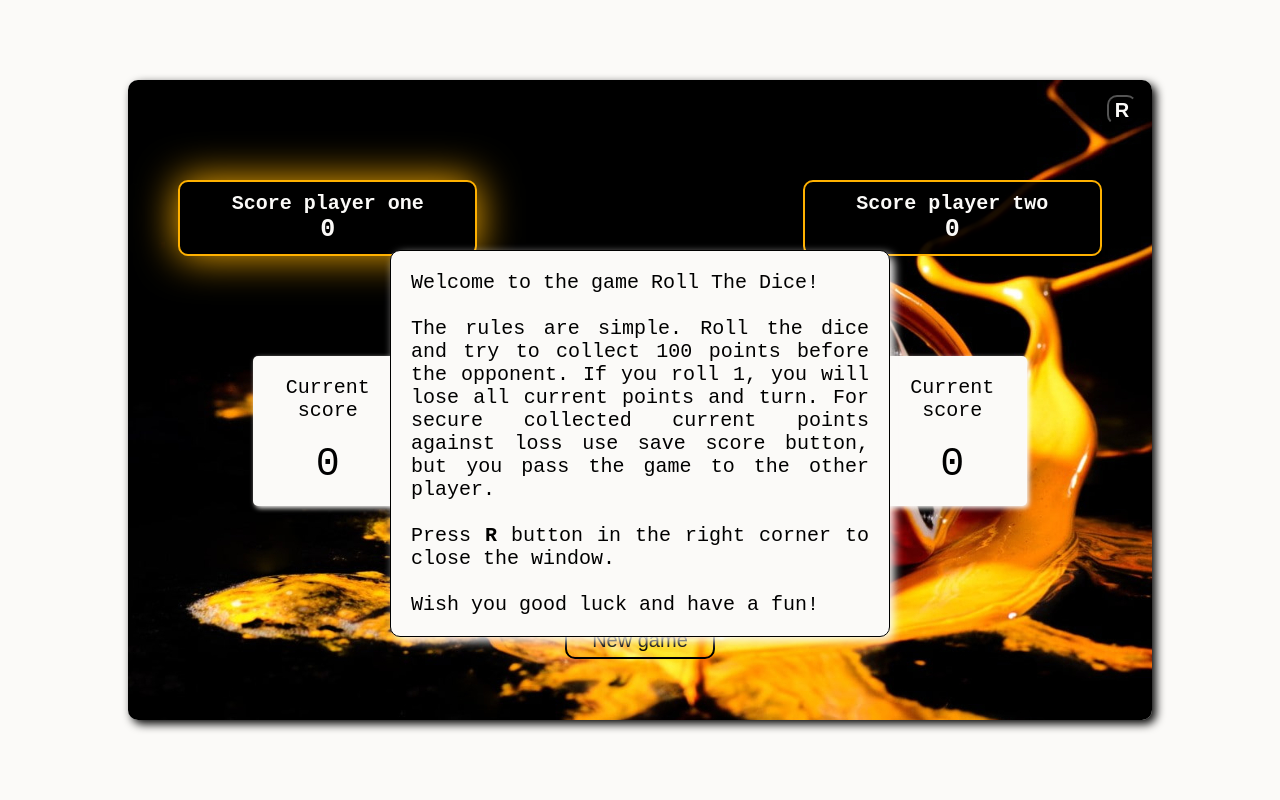
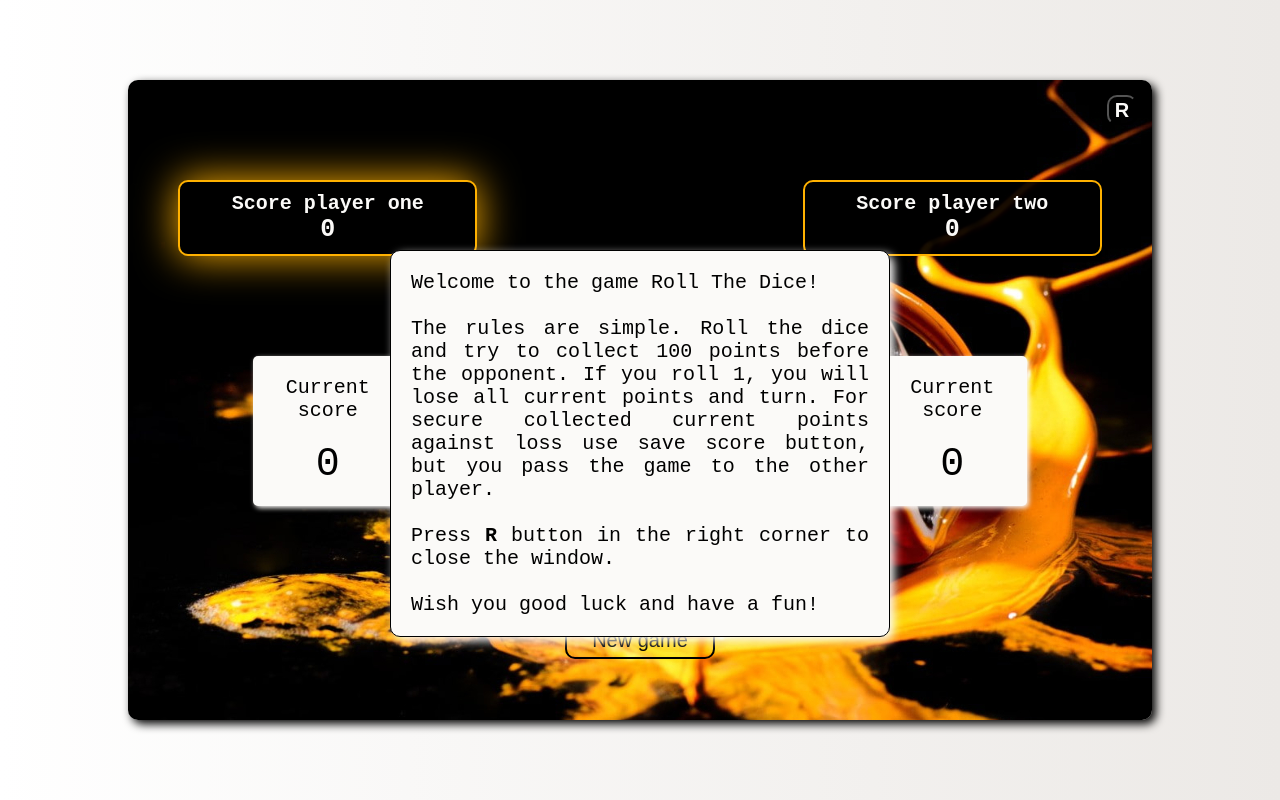
Before and after one commit to L3onidass/Roll-The-Dice, a plain HTML site: page index.html in a window 1280 px wide. Drawn offline with Linux system fonts and the light colour scheme.

Commit message:
Changed background

```diff
--- a/styles.css
+++ b/styles.css
@@ -6,7 +6,17 @@
 
 /*** All page ***/
 .allPage {
-  background-color: #fbfaf8;
+  background: #ece9e6; /* fallback for old browsers */
+  background: -webkit-linear-gradient(
+    to right,
+    #ffffff,
+    #ece9e6
+  ); /* Chrome 10-25, Safari 5.1-6 */
+  background: linear-gradient(
+    to right,
+    #ffffff,
+    #ece9e6
+  ); /* W3C, IE 10+/ Edge, Firefox 16+, Chrome 26+, Opera 12+, Safari 7+ */
   height: 100vh;
   font-family: "Courier New", Courier, monospace;
 }
```
